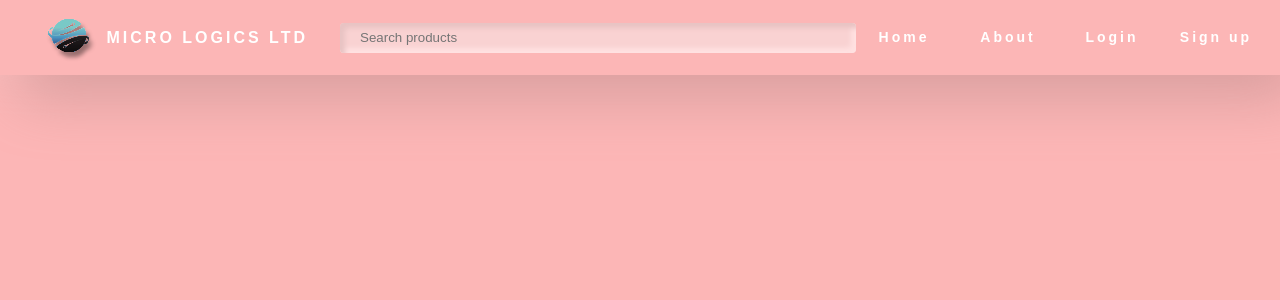
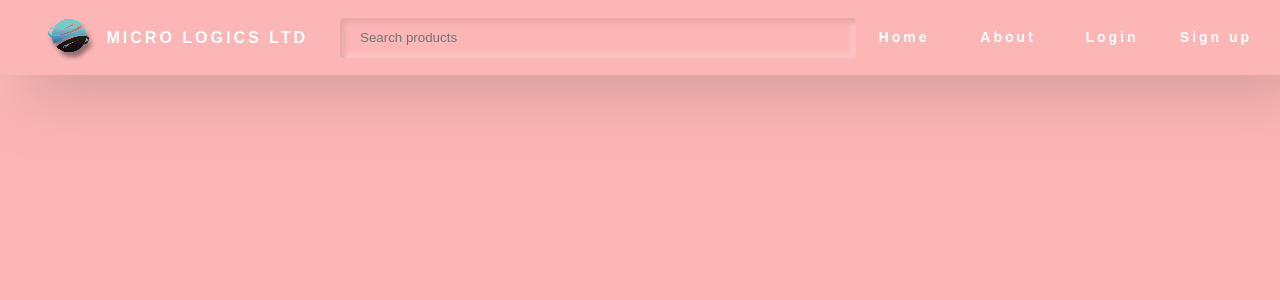
Before and after one commit to divramhit/assignment-web, a PHP site: page / in a window 1280 px wide. Shown: the top 300 px of the page. Run offline with PHP 8.4, Linux system fonts and the light colour scheme.

Commit message:
Added Shadow Effect to Search Bar

```diff
--- a/style.css
+++ b/style.css
@@ -72,14 +72,20 @@ body{
   border: none;
   outline: none;
   border-radius: 4px;
-background: #f9d2d2;
-box-shadow: inset 5px 5px 5px #e8c3c3,
-            inset -5px -5px 5px #ffe1e1;
-  height: 30px;
-
+background: #fcb6b6;
+box-shadow: inset 5px 5px 5px #eaa9a9,
+            inset -5px -5px 5px #ffc3c3;
+  height: 2.5rem;;
   min-width: 10rem;
   width: 100%;
   margin-left: 2rem;
+}
+
+.searchbar_input:hover{
+  box-shadow:  5px 5px 5px #eaa9a9,
+               -5px -5px 5px #ffc3c3,
+               inset 5px 5px 5px #eaa9a9,
+               inset -5px -5px 5px #ffc3c3;
 }
 
 nav{
```
